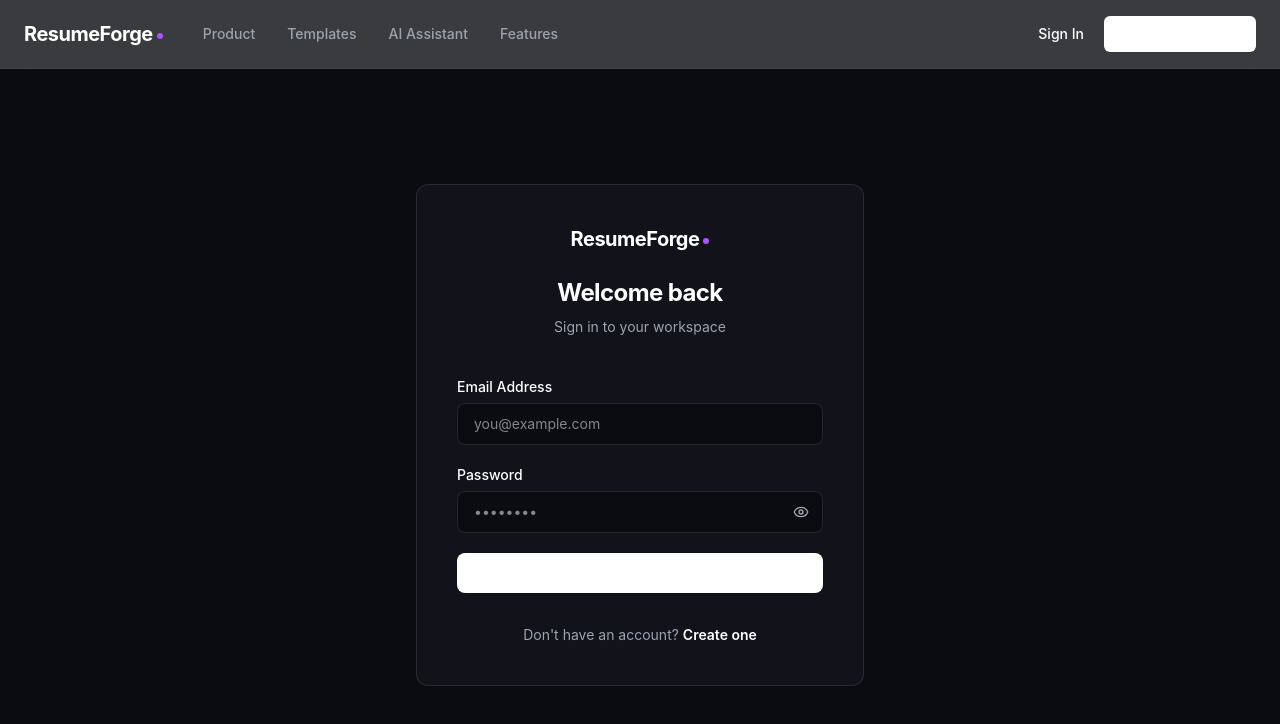
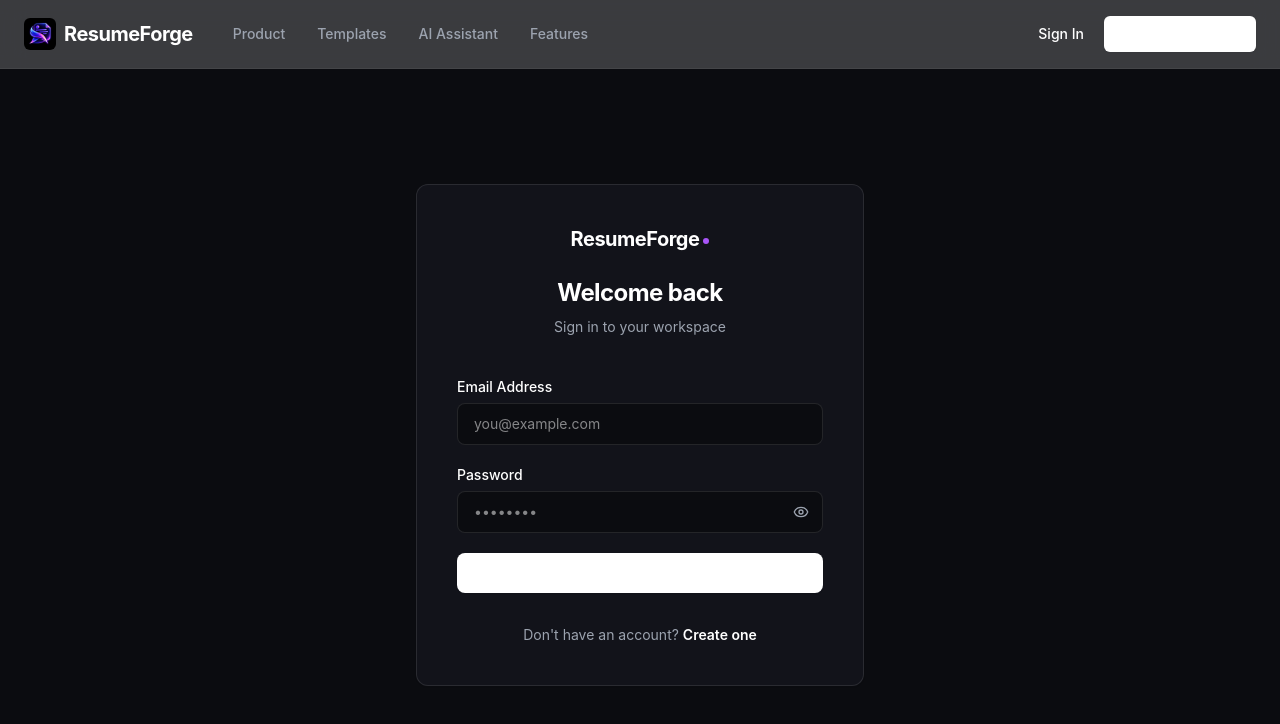
Before and after one commit to Aman-Raj-bat/ResumeForge, a React (Vite) app in the folder client/: page /login in a window 1280 px wide. Shown: the top 724 px of the page. Built offline with nearby package versions, Linux system fonts and the light colour scheme; no server answers.

Commit message:
Add logo to application navbar, footer, and favicon

```diff
--- a/client/index.html
+++ b/client/index.html
@@ -2,7 +2,7 @@
 <html lang="en">
   <head>
     <meta charset="UTF-8" />
-    <link rel="icon" type="image/svg+xml" href="/favicon.svg" />
+    <link rel="icon" type="image/jpeg" href="/logo-icon.jpg" />
     <meta name="viewport" content="width=device-width, initial-scale=1.0" />
 
     <!-- Primary Meta Tags -->
--- a/client/src/components/layout/Footer.jsx
+++ b/client/src/components/layout/Footer.jsx
@@ -5,7 +5,8 @@ const Footer = () => {
     <footer className="border-t border-border-main bg-surface py-12 mt-auto">
       <div className="container mx-auto px-6 grid grid-cols-1 md:grid-cols-4 gap-8">
         <div className="col-span-1 md:col-span-2">
-          <Link to="/" className="text-2xl font-bold text-primary mb-4 block">
+          <Link to="/" className="text-2xl font-bold text-text-main mb-4 flex items-center gap-2">
+            <img src="/logo-icon.jpg" alt="" className="h-8 w-8 rounded-md object-cover" />
             ResumeForge
           </Link>
           <p className="text-sm text-gray-500 max-w-sm">
--- a/client/src/components/layout/Navbar.jsx
+++ b/client/src/components/layout/Navbar.jsx
@@ -20,9 +20,9 @@ const Navbar = () => {
   return (
     <nav className="border-b border-border-main/50 bg-background/80 backdrop-blur-md px-6 py-4 flex items-center justify-between sticky top-0 z-50 transition-all">
       <div className="flex items-center gap-10">
-        <Link to="/" className="text-xl font-bold tracking-tight text-text-main flex items-center gap-1">
+        <Link to="/" className="text-xl font-bold tracking-tight text-text-main flex items-center gap-2">
+          <img src="/logo-icon.jpg" alt="" className="h-8 w-8 rounded-md object-cover" />
           ResumeForge
-          <span className="w-1.5 h-1.5 rounded-full bg-primary mt-1"></span>
         </Link>
         <div className="hidden md:flex items-center gap-8 text-sm font-medium text-text-muted">
           {!isAuthenticated ? (
```
Also changed, not shown: client/public/logo-icon.jpg (added), client/public/logo.png (added).
